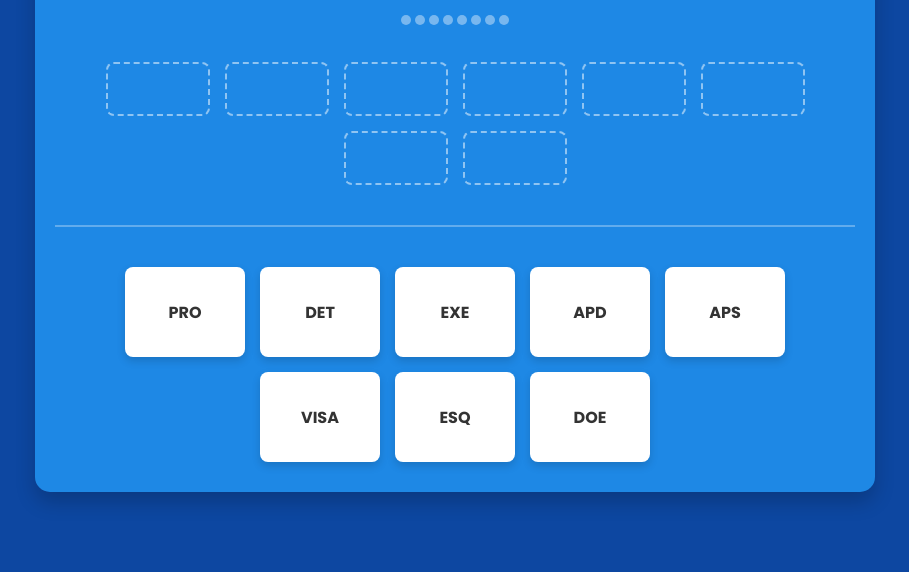
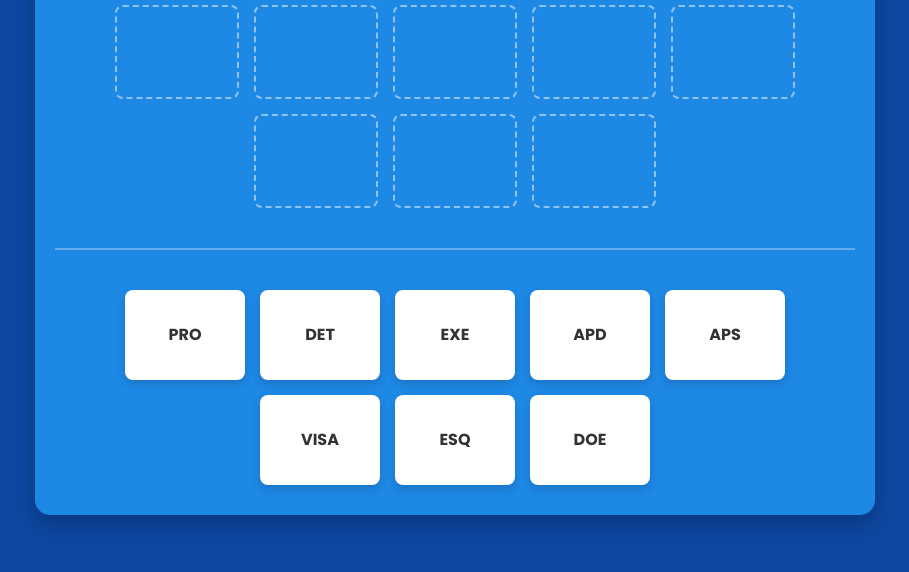
Before and after one commit to JPA31000/cartemop, a plain HTML site: page index.html in a window 1280 px wide. Shown: the part 228-800 px from the top of the page, without its empty margins (185-1094 px from the left). Drawn offline with Linux system fonts and the light colour scheme.

Commit message:
Remove score indicators and resize card slots

```diff
--- a/index.html
+++ b/index.html
@@ -12,7 +12,6 @@
         <header>
             <h1>Place les étapes dans l'ordre</h1>
             <div id="timer">2:00</div>
-            <div id="score"></div>
         </header>
 
         <div id="cartes-cible" class="zone-cartes">
--- a/script.js
+++ b/script.js
@@ -3,7 +3,6 @@
     const cartesSourceContainer = document.getElementById('cartes-source');
     const cartesCibleContainer = document.getElementById('cartes-cible');
     const timerElement = document.getElementById('timer');
-    const scoreContainer = document.getElementById('score');
     const messageFinContainer = document.getElementById('message-fin');
     const messageTexteElement = document.getElementById('message-texte');
     const rejouerBtn = document.getElementById('rejouer-btn');
@@ -62,7 +61,6 @@
         // Vider les conteneurs au cas où on rejoue
         cartesSourceContainer.innerHTML = '';
         cartesCibleContainer.innerHTML = '';
-        scoreContainer.innerHTML = '';
         messageFinContainer.classList.add('hidden');
 
         // Mélanger les cartes avant de les afficher
@@ -80,36 +78,15 @@
             cartesSourceContainer.appendChild(carte);
         });
 
-        // Créer les emplacements cibles et les points de score
+        // Créer les emplacements cibles
         ORDRE_CORRECT.forEach((_, index) => {
             const cible = document.createElement('div');
             cible.classList.add('cible');
             cible.dataset.index = index; // On stocke l'index de la cible
             cartesCibleContainer.appendChild(cible);
-
-            const point = document.createElement('div');
-            point.classList.add('point');
-            scoreContainer.appendChild(point);
         });
 
         ajouterListenersDragAndDrop();
-        mettreAJourPoints();
-    }
-
-    /**
-     * Met à jour l'affichage des points en fonction des placements.
-     */
-    function mettreAJourPoints() {
-        const points = scoreContainer.querySelectorAll('.point');
-        const cibles = cartesCibleContainer.querySelectorAll('.cible');
-        cibles.forEach((cible, index) => {
-            const carte = cible.querySelector('.carte');
-            if (carte && carte.id === ORDRE_CORRECT[index]) {
-                points[index].classList.add('correct');
-            } else {
-                points[index].classList.remove('correct');
-            }
-        });
     }
 
     /**
@@ -170,7 +147,6 @@
                     if (cartesCibleContainer.querySelectorAll('.carte').length === ORDRE_CORRECT.length) {
                         verifierOrdre();
                     }
-                    mettreAJourPoints();
                 }
                 carteEnCoursDeDrag = null;
             });
@@ -220,7 +196,6 @@
                 if (cartesCibleContainer.querySelectorAll('.carte').length === ORDRE_CORRECT.length) {
                     verifierOrdre();
                 }
-                mettreAJourPoints();
             });
         });
 
@@ -233,7 +208,6 @@
                  ancienneCible.classList.remove('correct', 'incorrect');
              }
              cartesSourceContainer.appendChild(carteEnCoursDeDrag);
-             mettreAJourPoints();
          });
     }
 
--- a/style.css
+++ b/style.css
@@ -36,22 +36,6 @@
     display: inline-block;
 }
 
-#score {
-    margin-top: 10px;
-}
-
-.point {
-    width: 10px;
-    height: 10px;
-    border-radius: 50%;
-    background-color: rgba(255, 255, 255, 0.4);
-    display: inline-block;
-    margin: 0 2px;
-}
-
-.point.correct {
-    background-color: #4caf50;
-}
 
 .zone-cartes {
     display: flex;
@@ -94,8 +78,8 @@
 
 /* Style des emplacements cibles */
 .cible {
-    width: 100px;
-    height: 50px;
+    width: 120px;
+    height: 90px;
     border: 2px dashed rgba(255, 255, 255, 0.5);
     border-radius: 8px;
     display: flex;
@@ -154,15 +138,16 @@
         padding: 15px;
     }
 
-    .carte,
-    .cible {
+    .carte {
         width: 100px;
         height: 50px;
+        padding: 15px 5px;
+        font-size: 0.9rem;
     }
 
-    .carte {
-        padding: 15px 5px;
-        font-size: 0.9rem;
+    .cible {
+        width: 110px;
+        height: 80px;
     }
 
     header h1 {
```
